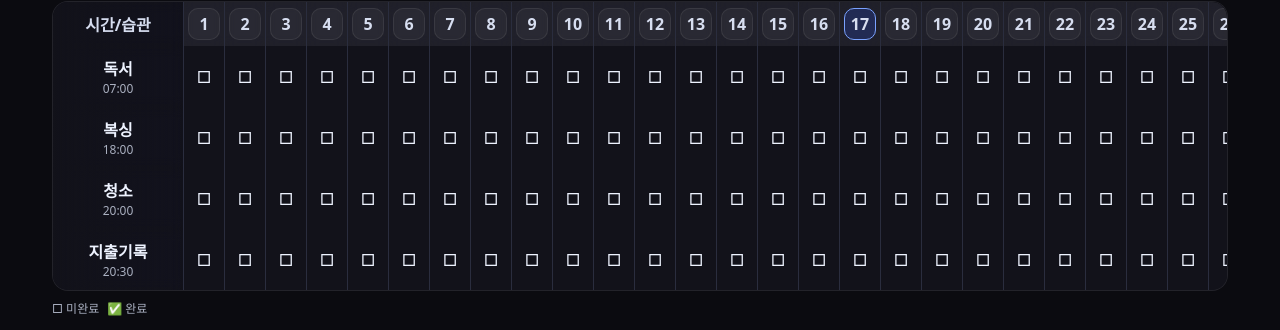
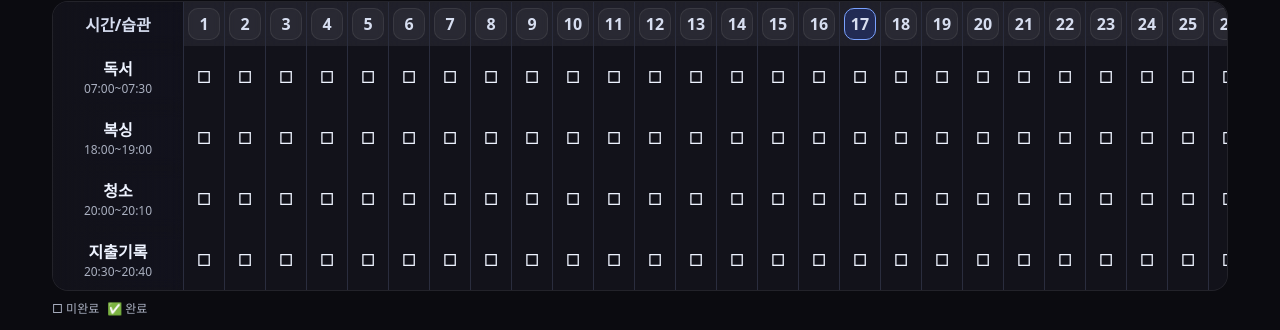
Before and after one commit to iamparrk/grit, a plain HTML site: page index.html in a window 1280 px wide. Shown: the part 200-530 px from the top of the page. Drawn offline with Linux system fonts and the light colour scheme.

Commit message:
Update index.html

```diff
--- a/index.html
+++ b/index.html
@@ -100,10 +100,10 @@
 
   <script>
     const HABITS = [
-      { key: "read", label: "독서", time: "07:00" },
-      { key: "boxing", label: "복싱", time: "18:00" },
-      { key: "clean", label: "청소", time: "20:00" },
-      { key: "spend", label: "지출기록", time: "20:30" },
+    { key: "read", label: "독서", time: "07:00~07:30" },
+  { key: "boxing", label: "복싱", time: "18:00~19:00" },
+  { key: "clean", label: "청소", time: "20:00~20:10" },
+  { key: "spend", label: "지출기록", time: "20:30~20:40" },
     ];
     const STORAGE_KEY = "habit-calendar-v1";
     const $ = (sel) => document.querySelector(sel);
```
